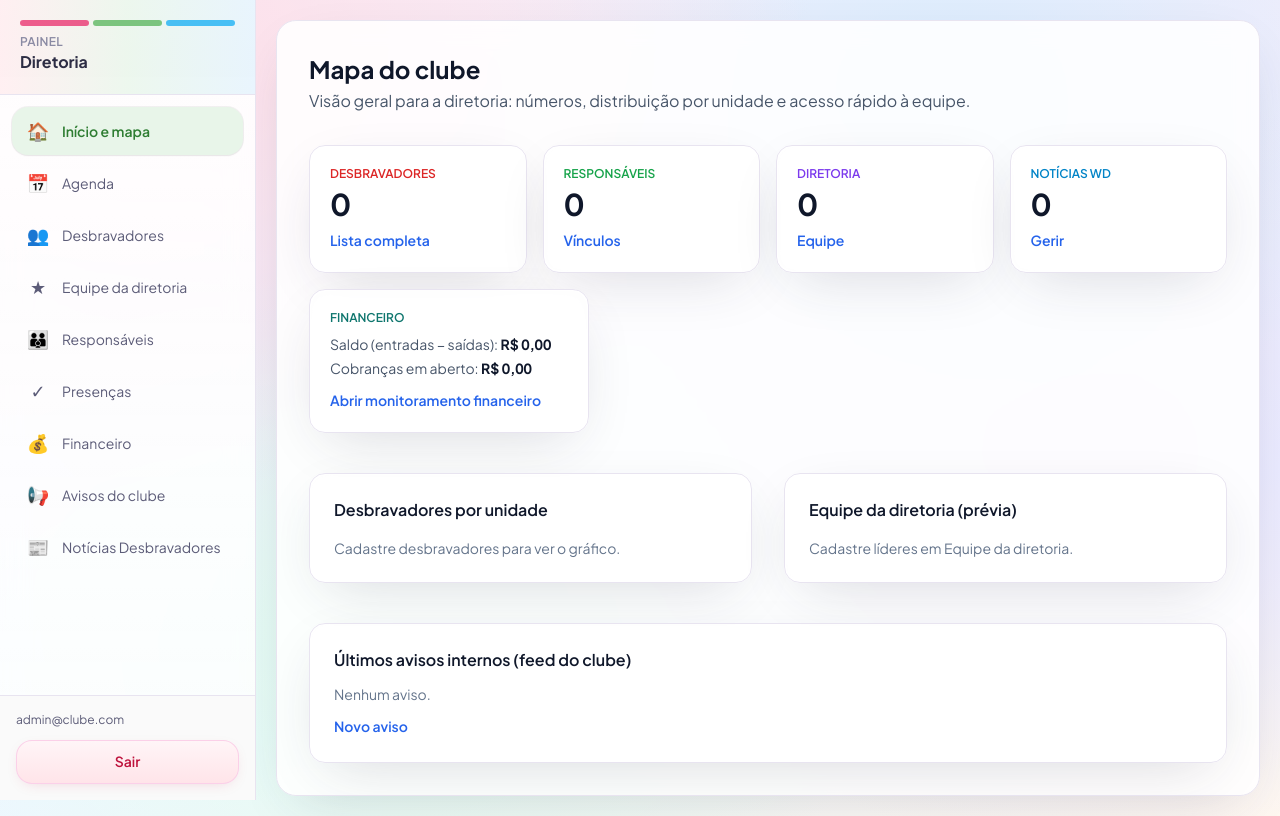
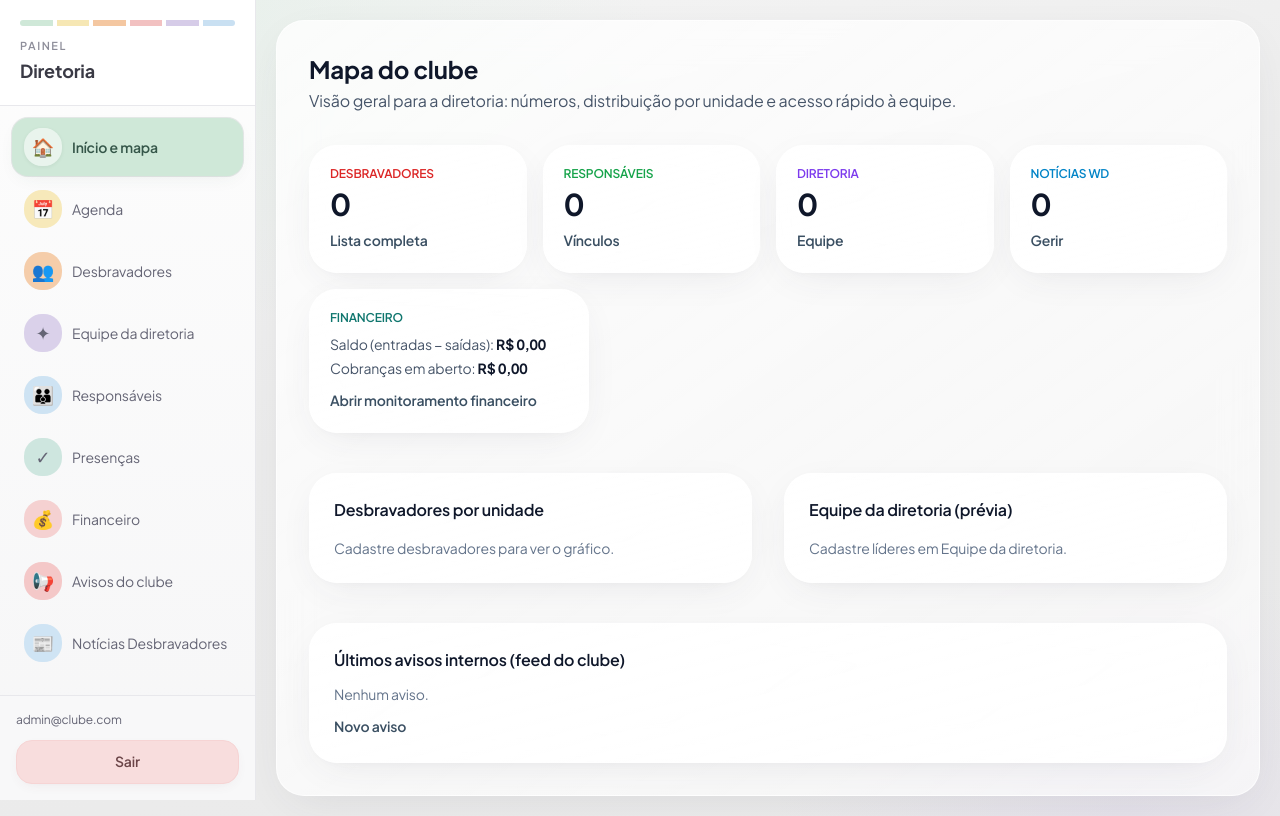
Before and after one commit to SleepRe280/clube-desbravadores, a Flask app: page /admin/ in a window 1280 px wide. Run offline with Flask 3, Linux system fonts and the light colour scheme; a user stored in the database is signed in; data comes from the database, SQL or seed files in the repository; data that the repository does not hold is empty; some libraries are stand-ins or nearby versions.

Commit message:
Novo Tema

```diff
--- a/app/static/css/components.css
+++ b/app/static/css/components.css
@@ -327,15 +327,15 @@
 }
 
 .ui-chip--active {
-  background: linear-gradient(145deg, #1e293b 0%, #334155 100%);
-  color: #fff;
-  border-color: rgb(15 23 42 / 0.2);
-  box-shadow: var(--btn-shadow);
+  background: color-mix(in srgb, var(--pastel-mint) 92%, white);
+  color: var(--on-mint);
+  border-color: rgb(53 86 73 / 0.12);
+  box-shadow: 0 2px 10px -4px rgb(53 86 73 / 0.12);
 }
 
 .ui-chip--active:hover {
-  filter: brightness(1.05);
-  color: #fff;
+  filter: brightness(0.98);
+  color: var(--on-mint);
 }
 
 /* Links de ação em texto (mapa, “ver todas”) */
@@ -345,13 +345,13 @@
   gap: 0.25rem;
   font-weight: 600;
   font-size: 0.875rem;
-  color: #2563eb;
+  color: var(--on-baby-blue);
   text-decoration: none;
   transition: color 0.15s ease;
 }
 
 .ui-link:hover {
-  color: #1d4ed8;
+  color: var(--on-mint);
   text-decoration: underline;
   text-underline-offset: 3px;
 }
@@ -430,10 +430,11 @@
 /* “Tailwind cards” (bg-white + rounded-2xl + border) → glass pastel */
 .admin-main .bg-white.rounded-2xl.border,
 .parent-panel .bg-white.rounded-2xl.border {
-  background: var(--surface-glass-strong) !important;
-  border-color: var(--border-pastel) !important;
+  background: linear-gradient(165deg, rgb(255 255 255 / 0.95) 0%, rgb(255 255 255 / 0.85) 100%) !important;
+  border-color: rgb(255 255 255 / 0.65) !important;
+  border-radius: var(--radius-2xl) !important;
   box-shadow: var(--shadow-card) !important;
-  backdrop-filter: blur(10px);
+  backdrop-filter: blur(16px);
 }
 
 /* Chips / blocos sutis dentro de cards (bg-slate-50) */
--- a/app/static/css/layout.css
+++ b/app/static/css/layout.css
@@ -91,8 +91,64 @@
     transform 0.12s ease;
 }
 
-.admin-nav-link:hover {
+.admin-nav-link:hover:not(.admin-nav-link--active) {
   transform: translateX(2px);
+  background: rgb(207 232 216 / 0.22);
+}
+
+.admin-nav-link--active {
+  background: var(--nav-sidebar-active-bg) !important;
+  color: var(--nav-sidebar-active-fg) !important;
+  font-weight: 600;
+  box-shadow:
+    0 0 0 1px var(--nav-sidebar-active-ring),
+    0 6px 20px -8px rgb(53 86 73 / 0.1);
+}
+
+.admin-nav-icon {
+  flex-shrink: 0;
+  width: 2.375rem;
+  height: 2.375rem;
+  display: inline-flex;
+  align-items: center;
+  justify-content: center;
+  border-radius: var(--radius-lg);
+  font-size: 1.125rem;
+  line-height: 1;
+  transition: transform 0.15s ease;
+}
+
+.admin-nav-link--active .admin-nav-icon {
+  background: rgb(255 255 255 / 0.55);
+  box-shadow: 0 1px 4px rgb(0 0 0 / 0.06);
+}
+
+.admin-nav-icon--inicio {
+  background: color-mix(in srgb, var(--pastel-mint) 92%, white);
+}
+.admin-nav-icon--agenda {
+  background: color-mix(in srgb, var(--pastel-yellow) 92%, white);
+}
+.admin-nav-icon--desbravadores {
+  background: color-mix(in srgb, var(--pastel-orange) 90%, white);
+}
+.admin-nav-icon--diretoria {
+  background: color-mix(in srgb, var(--pastel-lavender) 90%, white);
+}
+.admin-nav-icon--responsaveis {
+  background: color-mix(in srgb, var(--pastel-baby-blue) 90%, white);
+}
+.admin-nav-icon--presencas {
+  background: color-mix(in srgb, var(--pastel-mint) 75%, var(--pastel-baby-blue));
+}
+.admin-nav-icon--financeiro {
+  background: color-mix(in srgb, var(--pastel-rose) 75%, white);
+}
+.admin-nav-icon--avisos {
+  background: color-mix(in srgb, var(--pastel-rose) 88%, white);
+}
+.admin-nav-icon--noticias {
+  background: color-mix(in srgb, var(--pastel-baby-blue) 88%, white);
 }
 
 .admin-sidebar .ui-btn--logout {
@@ -100,10 +156,10 @@
   min-height: var(--tap-min);
   border-radius: var(--btn-radius-lg);
   font-weight: 600;
-  background: linear-gradient(180deg, #fff5f7 0%, #ffe4e9 100%);
-  color: #be123c;
-  border: 1.5px solid rgb(251 207 232 / 0.95);
-  box-shadow: 0 4px 16px -8px rgb(190 18 60 / 0.25);
+  background: color-mix(in srgb, var(--pastel-rose) 55%, white);
+  color: var(--on-rose);
+  border: 1px solid color-mix(in srgb, var(--pastel-rose) 70%, white);
+  box-shadow: 0 4px 14px -6px rgb(107 69 72 / 0.12);
   transition:
     background 0.18s ease,
     box-shadow 0.18s ease,
@@ -160,14 +216,14 @@
   width: min(17rem, 88vw);
   height: 100%;
   height: 100dvh;
-  background: linear-gradient(180deg, rgb(255 255 255 / 0.92), rgb(255 255 255 / 0.82));
-  border-right: 1px solid var(--border-pastel);
+  background: linear-gradient(180deg, #fdfdfd 0%, #f6f6f7 100%);
+  border-right: 1px solid var(--border-subtle);
   transform: translateX(-100%);
   transition: transform 0.25s ease;
   display: flex;
   flex-direction: column;
-  box-shadow: 4px 0 24px rgb(15 23 42 / 0.08);
-  backdrop-filter: blur(14px);
+  box-shadow: 4px 0 32px rgb(55 55 75 / 0.06);
+  backdrop-filter: blur(16px);
 }
 
 .admin-nav-toggle:checked ~ .admin-sidebar {
@@ -195,11 +251,11 @@
 @media (min-width: 1024px) {
   .admin-main {
     margin: 1.25rem;
-    border-radius: var(--radius-xl);
-    border: 1px solid var(--border-pastel);
-    background: var(--surface-glass);
+    border-radius: var(--radius-2xl);
+    border: 1px solid rgb(255 255 255 / 0.65);
+    background: linear-gradient(145deg, rgb(255 255 255 / 0.78) 0%, rgb(255 255 255 / 0.62) 100%);
     box-shadow: var(--shadow-glass);
-    backdrop-filter: blur(12px);
+    backdrop-filter: blur(18px);
   }
 }
 
--- a/app/static/css/tokens.css
+++ b/app/static/css/tokens.css
@@ -1,8 +1,23 @@
 /**
- * Design tokens — tema pastel (referência painel diretoria / desbravadores)
+ * Design tokens — tema pastel minimalista (diretoria + portal família)
  */
 :root {
-  /* Institucional suave */
+  /* Paleta pastel (tons claros e dessaturados) */
+  --pastel-mint: #cfe8d8;
+  --pastel-yellow: #f6e7b4;
+  --pastel-orange: #f4c7a1;
+  --pastel-rose: #f2c1c1;
+  --pastel-lavender: #d6cce8;
+  --pastel-baby-blue: #c9e0f2;
+
+  /* Textos sobre pastéis (contraste suave) */
+  --on-mint: #355649;
+  --on-yellow: #5c4f28;
+  --on-orange: #6b4f3a;
+  --on-rose: #6b4548;
+  --on-lavender: #4a3f5c;
+  --on-baby-blue: #3a4f62;
+
   --color-red: 233 30 99;
   --color-green: 76 175 80;
   --color-blue: 3 169 244;
@@ -10,61 +25,65 @@
   --color-amber: 251 192 45;
   --color-orange: 251 140 0;
 
-  /* Fundos */
-  --surface-page: #f6f3fb;
+  /* Fundo principal — degradê bege / cinza claro */
+  --bg-shell: linear-gradient(165deg, #f5f5f5 0%, #ececec 45%, #eaeaea 100%);
+  --bg-shell-soft: radial-gradient(900px 600px at 12% 0%, rgb(207 232 216 / 0.35), transparent 55%),
+    radial-gradient(700px 500px at 88% 100%, rgb(214 204 232 / 0.3), transparent 50%),
+    var(--bg-shell);
+
+  --surface-page: #fafafa;
   --surface-card: #ffffff;
-  --surface-muted: #faf8fc;
-  --surface-glass: rgb(255 255 255 / 0.88);
-  --surface-glass-strong: rgb(255 255 255 / 0.94);
+  --surface-muted: #f7f7f8;
+  --surface-glass: rgb(255 255 255 / 0.72);
+  --surface-glass-strong: rgb(255 255 255 / 0.88);
 
-  /* Fundo “colorido” (bem próximo da referência) */
-  --bg-admin: radial-gradient(1200px 800px at 12% 6%, rgb(255 220 230 / 0.85), transparent 55%),
-    radial-gradient(900px 700px at 74% 10%, rgb(210 235 255 / 0.75), transparent 52%),
-    radial-gradient(900px 700px at 86% 58%, rgb(230 220 255 / 0.70), transparent 55%),
-    radial-gradient(900px 700px at 30% 78%, rgb(220 255 235 / 0.70), transparent 55%),
-    linear-gradient(165deg, #f6f3fb 0%, #f0ecfb 35%, #eef7ff 70%, #fff8f0 100%);
-  /* Portal família — gradiente pastel suave (verde, azul, rosa) */
-  --bg-parent: radial-gradient(100% 80% at 10% 0%, rgb(214 245 230 / 0.95), transparent 52%),
-    radial-gradient(90% 70% at 92% 8%, rgb(255 218 230 / 0.85), transparent 48%),
-    radial-gradient(85% 65% at 50% 95%, rgb(210 235 255 / 0.9), transparent 55%),
-    linear-gradient(168deg, #f0faf4 0%, #f5f0ff 38%, #eef6ff 72%, #fff5f8 100%);
-  --bg-topbar: linear-gradient(135deg, rgb(255 235 238 / 0.95) 0%, rgb(232 245 233 / 0.95) 45%, rgb(227 242 253 / 0.95) 100%);
-  --bg-soft: linear-gradient(135deg, rgb(255 255 255 / 0.55), rgb(255 255 255 / 0.30));
+  --bg-admin: var(--bg-shell-soft);
+  --bg-parent: var(--bg-shell-soft);
 
-  /* Pastéis por seção (admin nav) */
-  --nav-inicio-bg: #e8f5e9;
-  --nav-inicio-fg: #2e7d32;
-  --nav-agenda-bg: #fff8e1;
-  --nav-agenda-fg: #f57f17;
-  --nav-desbravadores-bg: #fff3e0;
-  --nav-desbravadores-fg: #e65100;
-  --nav-diretoria-bg: #f3e5f5;
-  --nav-diretoria-fg: #6a1b9a;
-  --nav-responsaveis-bg: #e8eaf6;
-  --nav-responsaveis-fg: #3949ab;
-  --nav-presencas-bg: #e1f5fe;
-  --nav-presencas-fg: #0277bd;
-  --nav-avisos-bg: #ffebee;
-  --nav-avisos-fg: #c2185b;
-  --nav-noticias-bg: #e0f7fa;
-  --nav-noticias-fg: #00838f;
-  --nav-finance-bg: #e0f2f1;
-  --nav-finance-fg: #00695c;
+  /* Topbar portal família */
+  --bg-topbar: linear-gradient(180deg, rgb(255 255 255 / 0.88) 0%, rgb(250 250 250 / 0.92) 100%);
+  --bg-soft: linear-gradient(135deg, rgb(255 255 255 / 0.55), rgb(255 255 255 / 0.28));
 
-  /* Texto */
-  --text-primary: #2d2d44;
-  --text-secondary: #5c5c78;
-  --text-muted: #8a8aa3;
+  /* Sidebar / navegação — destaques por seção (hover e ícones) */
+  --nav-inicio-bg: var(--pastel-mint);
+  --nav-inicio-fg: var(--on-mint);
+  --nav-agenda-bg: var(--pastel-yellow);
+  --nav-agenda-fg: var(--on-yellow);
+  --nav-desbravadores-bg: var(--pastel-orange);
+  --nav-desbravadores-fg: var(--on-orange);
+  --nav-diretoria-bg: var(--pastel-lavender);
+  --nav-diretoria-fg: var(--on-lavender);
+  --nav-responsaveis-bg: var(--pastel-baby-blue);
+  --nav-responsaveis-fg: var(--on-baby-blue);
+  --nav-presencas-bg: #b9dcc8;
+  --nav-presencas-fg: var(--on-mint);
+  --nav-avisos-bg: var(--pastel-rose);
+  --nav-avisos-fg: var(--on-rose);
+  --nav-noticias-bg: #d4e8f5;
+  --nav-noticias-fg: var(--on-baby-blue);
+  --nav-finance-bg: #e8ddd4;
+  --nav-finance-fg: #4a433c;
 
-  --border-pastel: #e8e4f0;
-  --border-subtle: #e8e4f0;
-  --shadow-card: 0 18px 60px -18px rgb(45 45 68 / 0.18);
-  --shadow-nav: 0 -8px 32px rgb(45 45 68 / 0.08);
-  --shadow-glass: 0 18px 55px -22px rgb(45 45 68 / 0.20);
+  /* Item ativo na sidebar (diretoria) — verde menta suave */
+  --nav-sidebar-active-bg: var(--pastel-mint);
+  --nav-sidebar-active-fg: var(--on-mint);
+  --nav-sidebar-active-ring: rgb(53 86 73 / 0.12);
+
+  /* Texto global */
+  --text-primary: #3a3a45;
+  --text-secondary: #656575;
+  --text-muted: #8e8e9a;
+
+  --border-pastel: rgb(0 0 0 / 0.06);
+  --border-subtle: #e8e8ec;
+  --shadow-card: 0 10px 40px -12px rgb(55 55 75 / 0.1), 0 4px 16px -8px rgb(55 55 75 / 0.06);
+  --shadow-nav: 0 -6px 28px -6px rgb(55 55 75 / 0.08);
+  --shadow-glass: 0 12px 48px -16px rgb(55 55 75 / 0.12);
 
   --space-section: clamp(1rem, 3vw, 2rem);
   --radius-lg: clamp(0.875rem, 2vw, 1.125rem);
-  --radius-xl: clamp(1rem, 2.5vw, 1.25rem);
+  --radius-xl: clamp(1.125rem, 2.5vw, 1.5rem);
+  --radius-2xl: clamp(1.25rem, 3vw, 1.75rem);
 
   --text-title: clamp(1.25rem, 2.5vw + 0.5rem, 1.75rem);
   --text-body: clamp(0.875rem, 0.5vw + 0.8rem, 1rem);
@@ -75,13 +94,11 @@
 
   --tap-min: 44px;
 
-  /* Botões — sombras e raios consistentes */
   --btn-radius: 0.875rem;
   --btn-radius-lg: 1rem;
-  --btn-shadow: 0 4px 14px -4px rgb(15 23 42 / 0.18);
-  --btn-shadow-hover: 0 8px 22px -6px rgb(15 23 42 / 0.22);
-  --btn-focus-ring: 0 0 0 3px rgb(59 130 246 / 0.35);
+  --btn-shadow: 0 4px 14px -4px rgb(55 55 75 / 0.12);
+  --btn-shadow-hover: 0 8px 22px -6px rgb(55 55 75 / 0.14);
+  --btn-focus-ring: 0 0 0 3px rgb(207 232 216 / 0.65);
 
-  /* Portal família — folga inferior para a barra fixa + área segura (iOS/Android) */
   --parent-content-bottom-space: calc(6.25rem + env(safe-area-inset-bottom, 0px));
 }
--- a/app/templates/admin/base_admin.html
+++ b/app/templates/admin/base_admin.html
@@ -15,6 +15,7 @@
     <style>
       body.admin-shell {
         font-family: "Plus Jakarta Sans", system-ui, sans-serif;
+        letter-spacing: -0.01em;
       }
     </style>
   </head>
@@ -29,63 +30,66 @@
     <label for="admin-nav-toggle" class="admin-overlay" aria-hidden="true"></label>
 
     <aside class="admin-sidebar">
-      <div class="p-5 border-b border-[var(--border-pastel)] shrink-0 bg-gradient-to-r from-[#ffebee]/80 via-[#e8f5e9]/80 to-[#e3f2fd]/80">
-        <div class="flex gap-1 mb-2">
-          <span class="h-1.5 flex-1 rounded-full bg-[#e91e63]/70"></span>
-          <span class="h-1.5 flex-1 rounded-full bg-[#4caf50]/70"></span>
-          <span class="h-1.5 flex-1 rounded-full bg-[#03a9f4]/70"></span>
+      <div class="p-5 border-b border-[var(--border-subtle)] shrink-0 bg-white/90">
+        <div class="flex gap-1 mb-3 rounded-full overflow-hidden h-1.5" aria-hidden="true">
+          <span class="flex-1 bg-[#CFE8D8]"></span>
+          <span class="flex-1 bg-[#F6E7B4]"></span>
+          <span class="flex-1 bg-[#F4C7A1]"></span>
+          <span class="flex-1 bg-[#F2C1C1]"></span>
+          <span class="flex-1 bg-[#D6CCE8]"></span>
+          <span class="flex-1 bg-[#C9E0F2]"></span>
         </div>
-        <p class="text-xs font-semibold text-[var(--text-muted)] uppercase tracking-wide">Painel</p>
-        <p class="font-bold text-[var(--text-primary)]">Diretoria</p>
+        <p class="text-[11px] font-semibold text-[var(--text-muted)] uppercase tracking-[0.14em]">Painel</p>
+        <p class="font-bold text-[var(--text-primary)] text-lg mt-0.5">Diretoria</p>
       </div>
       <nav class="p-3 space-y-1 flex-1 text-sm overflow-y-auto">
         <a
           href="{{ url_for('admin.dashboard') }}"
-          class="admin-nav-link flex items-center gap-2.5 rounded-2xl px-3 py-2.5 min-h-[44px] {% if request.endpoint == 'admin.dashboard' %}bg-[var(--nav-inicio-bg)] text-[var(--nav-inicio-fg)] font-semibold shadow-sm ring-1 ring-black/5{% else %}text-[var(--text-secondary)] hover:bg-[var(--nav-inicio-bg)]/50{% endif %}"
-          ><span class="text-lg w-7 text-center shrink-0" aria-hidden="true">🏠</span><span>Início e mapa</span></a
+          class="admin-nav-link flex items-center gap-2.5 rounded-2xl px-3 py-2.5 min-h-[44px] {% if request.endpoint == 'admin.dashboard' %}admin-nav-link--active{% else %}text-[var(--text-secondary)]{% endif %}"
+          ><span class="admin-nav-icon admin-nav-icon--inicio" aria-hidden="true">🏠</span><span>Início e mapa</span></a
         >
         <a
           href="{{ url_for('admin.agenda_list') }}"
-          class="admin-nav-link flex items-center gap-2.5 rounded-2xl px-3 py-2.5 min-h-[44px] {% if request.endpoint in ['admin.agenda_list', 'admin.agenda_new', 'admin.agenda_edit'] %}bg-[var(--nav-agenda-bg)] text-[var(--nav-agenda-fg)] font-semibold shadow-sm ring-1 ring-black/5{% else %}text-[var(--text-secondary)] hover:bg-[var(--nav-agenda-bg)]/50{% endif %}"
-          ><span class="text-lg w-7 text-center shrink-0" aria-hidden="true">📅</span><span>Agenda</span></a
+          class="admin-nav-link flex items-center gap-2.5 rounded-2xl px-3 py-2.5 min-h-[44px] {% if request.endpoint in ['admin.agenda_list', 'admin.agenda_new', 'admin.agenda_edit'] %}admin-nav-link--active{% else %}text-[var(--text-secondary)]{% endif %}"
+          ><span class="admin-nav-icon admin-nav-icon--agenda" aria-hidden="true">📅</span><span>Agenda</span></a
         >
         <a
           href="{{ url_for('admin.members') }}"
-          class="admin-nav-link flex items-center gap-2.5 rounded-2xl px-3 py-2.5 min-h-[44px] {% if request.endpoint in ['admin.members', 'admin.member_new', 'admin.member_edit', 'admin.member_activity', 'admin.member_attendance'] %}bg-[var(--nav-desbravadores-bg)] text-[var(--nav-desbravadores-fg)] font-semibold shadow-sm ring-1 ring-black/5{% else %}text-[var(--text-secondary)] hover:bg-[var(--nav-desbravadores-bg)]/50{% endif %}"
-          ><span class="text-lg w-7 text-center shrink-0" aria-hidden="true">👥</span><span>Desbravadores</span></a
+          class="admin-nav-link flex items-center gap-2.5 rounded-2xl px-3 py-2.5 min-h-[44px] {% if request.endpoint in ['admin.members', 'admin.member_new', 'admin.member_edit', 'admin.member_activity', 'admin.member_attendance'] %}admin-nav-link--active{% else %}text-[var(--text-secondary)]{% endif %}"
+          ><span class="admin-nav-icon admin-nav-icon--desbravadores" aria-hidden="true">👥</span><span>Desbravadores</span></a
         >
         <a
           href="{{ url_for('admin.directorate_list') }}"
-          class="admin-nav-link flex items-center gap-2.5 rounded-2xl px-3 py-2.5 min-h-[44px] {% if request.endpoint in ['admin.directorate_list', 'admin.directorate_new', 'admin.directorate_edit'] %}bg-[var(--nav-diretoria-bg)] text-[var(--nav-diretoria-fg)] font-semibold shadow-sm ring-1 ring-black/5{% else %}text-[var(--text-secondary)] hover:bg-[var(--nav-diretoria-bg)]/50{% endif %}"
-          ><span class="text-lg w-7 text-center shrink-0" aria-hidden="true">★</span><span>Equipe da diretoria</span></a
+          class="admin-nav-link flex items-center gap-2.5 rounded-2xl px-3 py-2.5 min-h-[44px] {% if request.endpoint in ['admin.directorate_list', 'admin.directorate_new', 'admin.directorate_edit'] %}admin-nav-link--active{% else %}text-[var(--text-secondary)]{% endif %}"
+          ><span class="admin-nav-icon admin-nav-icon--diretoria" aria-hidden="true">✦</span><span>Equipe da diretoria</span></a
         >
         <a
           href="{{ url_for('admin.parents_list') }}"
-          class="admin-nav-link flex items-center gap-2.5 rounded-2xl px-3 py-2.5 min-h-[44px] {% if request.endpoint in ['admin.parents_list', 'admin.parent_detail'] %}bg-[var(--nav-responsaveis-bg)] text-[var(--nav-responsaveis-fg)] font-semibold shadow-sm ring-1 ring-black/5{% else %}text-[var(--text-secondary)] hover:bg-[var(--nav-responsaveis-bg)]/50{% endif %}"
-          ><span class="text-lg w-7 text-center shrink-0" aria-hidden="true">👪</span><span>Responsáveis</span></a
+          class="admin-nav-link flex items-center gap-2.5 rounded-2xl px-3 py-2.5 min-h-[44px] {% if request.endpoint in ['admin.parents_list', 'admin.parent_detail'] %}admin-nav-link--active{% else %}text-[var(--text-secondary)]{% endif %}"
+          ><span class="admin-nav-icon admin-nav-icon--responsaveis" aria-hidden="true">👪</span><span>Responsáveis</span></a
         >
         <a
           href="{{ url_for('admin.attendance_overview') }}"
-          class="admin-nav-link flex items-center gap-2.5 rounded-2xl px-3 py-2.5 min-h-[44px] {% if request.endpoint == 'admin.attendance_overview' %}bg-[var(--nav-presencas-bg)] text-[var(--nav-presencas-fg)] font-semibold shadow-sm ring-1 ring-black/5{% else %}text-[var(--text-secondary)] hover:bg-[var(--nav-presencas-bg)]/50{% endif %}"
-          ><span class="text-lg w-7 text-center shrink-0" aria-hidden="true">✓</span><span>Presenças</span></a
+          class="admin-nav-link flex items-center gap-2.5 rounded-2xl px-3 py-2.5 min-h-[44px] {% if request.endpoint == 'admin.attendance_overview' %}admin-nav-link--active{% else %}text-[var(--text-secondary)]{% endif %}"
+          ><span class="admin-nav-icon admin-nav-icon--presencas" aria-hidden="true">✓</span><span>Presenças</span></a
         >
         <a
           href="{{ url_for('admin.finance_dashboard') }}"
-          class="admin-nav-link flex items-center gap-2.5 rounded-2xl px-3 py-2.5 min-h-[44px] {% if request.endpoint in ['admin.finance_dashboard', 'admin.finance_ledger_add', 'admin.finance_ledger_delete', 'admin.finance_fee_add', 'admin.finance_fee_mark_paid', 'admin.finance_fee_delete'] %}bg-[var(--nav-finance-bg)] text-[var(--nav-finance-fg)] font-semibold shadow-sm ring-1 ring-black/5{% else %}text-[var(--text-secondary)] hover:bg-[var(--nav-finance-bg)]/50{% endif %}"
-          ><span class="text-lg w-7 text-center shrink-0" aria-hidden="true">💰</span><span>Financeiro</span></a
+          class="admin-nav-link flex items-center gap-2.5 rounded-2xl px-3 py-2.5 min-h-[44px] {% if request.endpoint in ['admin.finance_dashboard', 'admin.finance_ledger_add', 'admin.finance_ledger_delete', 'admin.finance_fee_add', 'admin.finance_fee_mark_paid', 'admin.finance_fee_delete'] %}admin-nav-link--active{% else %}text-[var(--text-secondary)]{% endif %}"
+          ><span class="admin-nav-icon admin-nav-icon--financeiro" aria-hidden="true">💰</span><span>Financeiro</span></a
         >
         <a
           href="{{ url_for('admin.posts') }}"
-          class="admin-nav-link flex items-center gap-2.5 rounded-2xl px-3 py-2.5 min-h-[44px] {% if request.endpoint in ['admin.posts', 'admin.post_new'] %}bg-[var(--nav-avisos-bg)] text-[var(--nav-avisos-fg)] font-semibold shadow-sm ring-1 ring-black/5{% else %}text-[var(--text-secondary)] hover:bg-[var(--nav-avisos-bg)]/50{% endif %}"
-          ><span class="text-lg w-7 text-center shrink-0" aria-hidden="true">📢</span><span>Avisos do clube</span></a
+          class="admin-nav-link flex items-center gap-2.5 rounded-2xl px-3 py-2.5 min-h-[44px] {% if request.endpoint in ['admin.posts', 'admin.post_new'] %}admin-nav-link--active{% else %}text-[var(--text-secondary)]{% endif %}"
+          ><span class="admin-nav-icon admin-nav-icon--avisos" aria-hidden="true">📢</span><span>Avisos do clube</span></a
         >
         <a
           href="{{ url_for('admin.club_news_list') }}"
-          class="admin-nav-link flex items-center gap-2.5 rounded-2xl px-3 py-2.5 min-h-[44px] {% if 'club_news' in (request.endpoint or '') %}bg-[var(--nav-noticias-bg)] text-[var(--nav-noticias-fg)] font-semibold shadow-sm ring-1 ring-black/5{% else %}text-[var(--text-secondary)] hover:bg-[var(--nav-noticias-bg)]/50{% endif %}"
-          ><span class="text-lg w-7 text-center shrink-0" aria-hidden="true">📰</span><span>Notícias Desbravadores</span></a
+          class="admin-nav-link flex items-center gap-2.5 rounded-2xl px-3 py-2.5 min-h-[44px] {% if 'club_news' in (request.endpoint or '') %}admin-nav-link--active{% else %}text-[var(--text-secondary)]{% endif %}"
+          ><span class="admin-nav-icon admin-nav-icon--noticias" aria-hidden="true">📰</span><span>Notícias Desbravadores</span></a
         >
       </nav>
-      <div class="p-4 border-t border-[var(--border-pastel)] text-xs text-[var(--text-secondary)] shrink-0 bg-[#fafafa]">
+      <div class="p-4 border-t border-[var(--border-subtle)] text-xs text-[var(--text-secondary)] shrink-0 bg-[#f8f8f9]">
         <p class="truncate">{{ current_user.email }}</p>
         <a href="{{ url_for('auth.logout') }}" class="ui-btn ui-btn--logout mt-3">Sair</a>
       </div>
```
Also changed, not shown: other parts of app/static/css/layout.css (+38 -37 lines), app/templates/parent/base_parent.html (+7 -4 lines), app/templates/parent/home.html (+7 -1 lines), app/static/img/portal-logo-desbravadores.png (added).
